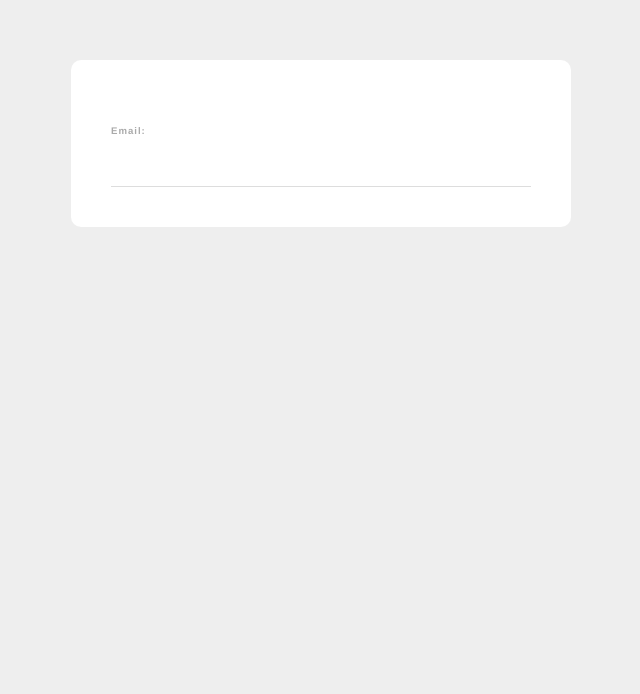
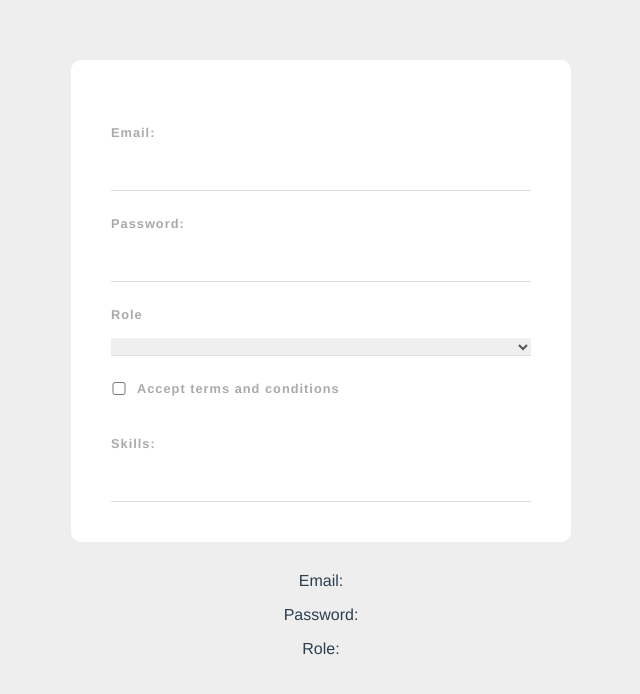
Before and after one commit to Maryahcee/web-form, a Vue app: page / in a window 1280 px wide. Shown: the top 694 px of the page, without its empty margins (319-959 px from the left). Built offline with nearby package versions, Linux system fonts and the light colour scheme.

Commit message:
Update SignupForm.vue
add labels and input fields  in form
create methods for key up event listener
add styles for labels and input

```diff
--- a/src/components/SignupForm.vue
+++ b/src/components/SignupForm.vue
@@ -1,16 +1,56 @@
 <template>
   <form>
       <label>Email:</label>
-      <input type="email" required>
+      <input type="email" required v-model="email">
+
+      <label>Password:</label>
+      <input type="password" required v-model="password">
+
+      <label>Role</label>
+      <select v-model="role">
+          <option value="developer">Web Developer</option>
+          <option value="designer">Web Designer</option>
+      </select>
+
+      <div class="terms">
+          <input type="checkbox" required v-model="terms">
+          <label > Accept terms and conditions</label>
+      </div>
+
+      <label >Skills:</label>
+      <input type="text" v-model="tempSkills" @keyup="addskill">
   </form>
+
+  <p>Email: {{ email }}</p>
+    <p>Password: {{ password }}</p>
+    <p>Role: {{ role }}</p>
+
 </template>
 
 <script>
 export default {
-
+    data() {
+        return{
+            email: '',
+            password: '',
+            role: '',
+            terms:'false',
+            tempSkills:'',
+            skills: []
+        }
+    },
+   methods: {
+       addskill(e) {
+           if (e.key === ',' && this.tempSkills) {
+               this.skills.push(this.tempSkills)
+               this.tempSkills = ''
+           }
+       }
+   }
 }
 </script>
 
+}
 <style>
 form {
     max-width: 420px;
@@ -25,7 +65,7 @@ label {
     color: #aaa;
     display: inline-block;
     margin: 25px 0 15px;
-    font-size: 0.6em;
+    font-size: 0.8em;
     text-decoration: uppercase;
     letter-spacing: 1px;
     font-weight: bold;
@@ -40,4 +80,19 @@ input {
     border-bottom: 1px solid #ddd;
     color: #555;
 }
+
+select{
+     width: 100%;
+     border: none;
+     border-bottom: 1px solid #ddd;
+     color: #555;
+}
+
+input[type="checkbox"] {
+    display: inline-block;
+    width: 16px;
+    margin: 0 10px 0 0;
+    position: relative;
+    top: 2px;
+}
 </style>
```
